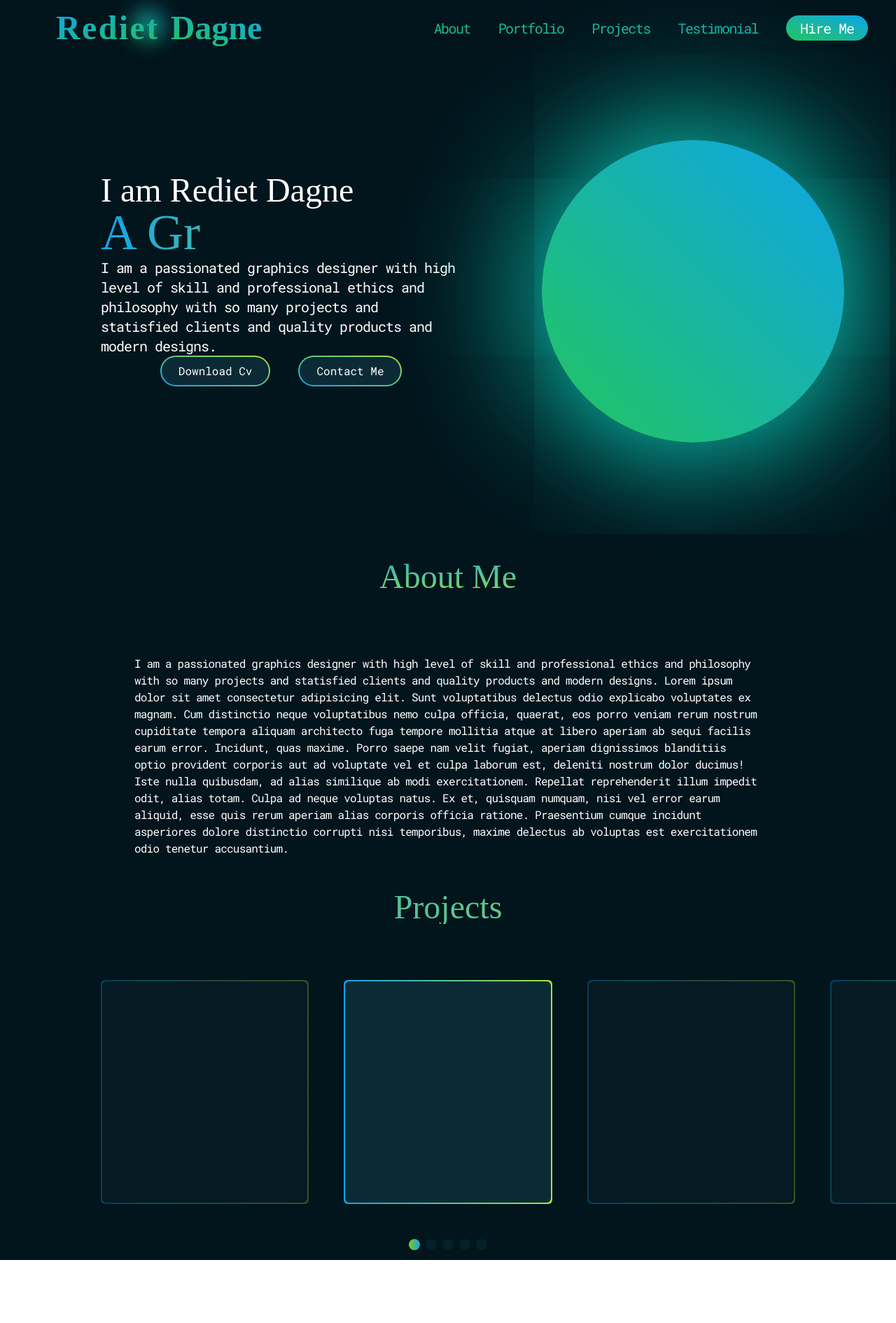
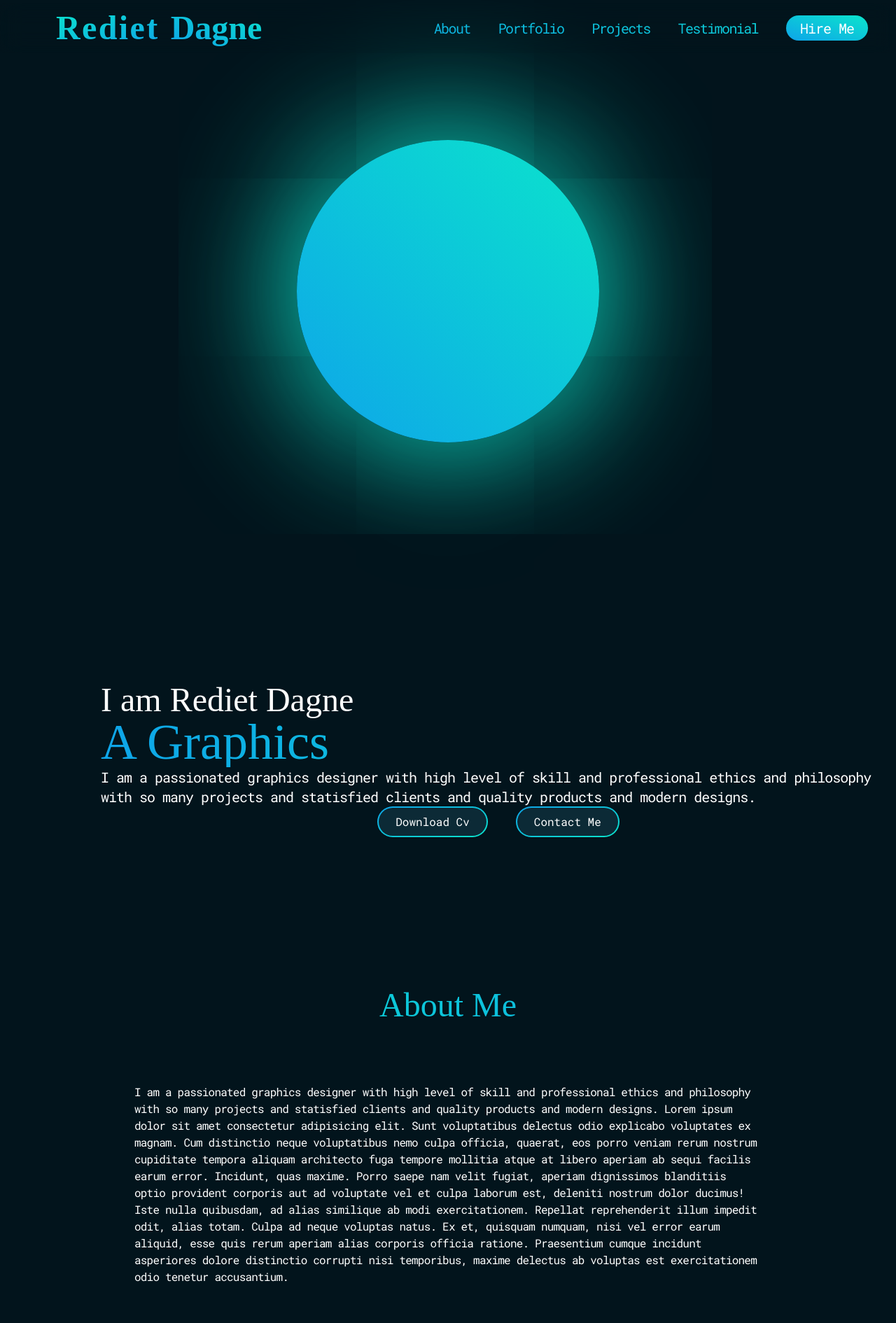
Before and after one commit to hunderaweke/rediet-dagne, a React (Vite) app: page / in a window 1280 px wide. Shown: the top 1890 px of the page at 70% size. Before the commit the page ends 1800 px from the top, so only its background shows below. Built offline with nearby package versions, Linux system fonts and the light colour scheme; a web font is replaced by a local one.

Commit message:
updated: portfolio

```diff
--- a/src/App.tsx
+++ b/src/App.tsx
@@ -2,6 +2,7 @@ import NavBar from "./components/NavBar";
 import AboutMe from "./components/AboutMe";
 import Hero from "./components/Hero";
 import Projects from "./components/Projects";
+import Portfolio from "./components/Porfolio";
 function App() {
   return (
     <>
@@ -9,6 +10,7 @@ function App() {
       <Hero />
       <AboutMe />
       <Projects />
+      <Portfolio />
     </>
   );
 }
--- a/src/components/AboutMe.tsx
+++ b/src/components/AboutMe.tsx
@@ -3,11 +3,11 @@ function AboutMe() {
     <>
       <div id="about" className="mt-10">
         <div className="w-full text-center">
-          <h1 className="font-brand text-5xl bg-clip-text bg-gradient-to-br from-sky-500 to-lime-400 text-transparent">
+          <h1 className="font-brand text-5xl bg-clip-text bg-gradient-to-r from-[#0BE4CC] to-sky-500 text-transparent">
             About Me
           </h1>
         </div>
-        <div className="px-48 py-12 mt-10  border-lime-400 border-right-">
+        <div className="px-10 lg:px-48 py-12 mt-10">
           <p className="font-normal tracking-tighter">
             I am a passionated graphics designer with high level of skill and
             professional ethics and philosophy with so many projects and
--- a/src/components/Hero.tsx
+++ b/src/components/Hero.tsx
@@ -2,13 +2,13 @@ import { TypeAnimation } from "react-type-animation";
 function Hero() {
   return (
     <>
-      <div className="flex justify-evenly gap-10">
+      <div className="flex-col-reverse lg:flex justify-evenly gap-10">
         <div className="w-full text-start font-brand flex flex-col py-44 pl-36">
           <h3 className="text-5xl">I am Rediet Dagne</h3>
           <TypeAnimation
             sequence={["A Graphics Designer", 1000, "An Architect", 1000]}
             repeat={Infinity}
-            className="text-7xl text-transparent bg-clip-text bg-gradient-to-r from-sky-500 to-lime-400"
+            className="text-7xl text-transparent bg-clip-text bg-gradient-to-l from-[#0BE4CC] to-sky-500"
           />
           <p className="font-normal tracking-tighter text-xl">
             I am a passionated graphics designer with high level of skill and
@@ -16,12 +16,12 @@ function Hero() {
             statisfied clients and quality products and modern designs.
           </p>
           <div className="font-normal flex w-full justify-center gap-10">
-            <div className="bg-gradient-to-tr from-sky-500 to-lime-400 p-0.5 rounded-full">
+            <div className="bg-gradient-to-tl from-[#0BE4CC] to-sky-500 p-0.5 rounded-full">
               <button className="bg-[#0C2A36] hover:bg-transparent hover:duration-1000 py-2 px-6 rounded-full">
                 Download Cv
               </button>
             </div>
-            <div className="bg-gradient-to-tr from-sky-500 to-lime-400 p-0.5 rounded-full">
+            <div className="bg-gradient-to-tl from-[#0BE4CC] to-sky-500 p-0.5 rounded-full">
               <button className=" bg-[#0C2A36] hover:bg-transparent hover:duration-1000 py-2 px-6 rounded-full">
                 Contact Me
               </button>
@@ -29,7 +29,7 @@ function Hero() {
           </div>
         </div>
         <div className="w-full flex justify-center py-32">
-          <div className="border-none w-[27rem] h-[27rem] rounded-full bg-gradient-to-bl from-sky-500 to-green-500 shadow-[#0BE4CC] shadow-[0px_0px_190px_15px]"></div>
+          <div className="border-none w-[27rem] h-[27rem] rounded-full bg-gradient-to-bl from-[#0BE4CC] to-sky-500 shadow-[#0BE4CC] shadow-[0px_0px_190px_15px]"></div>
         </div>
       </div>
     </>
--- a/src/components/NavBar.tsx
+++ b/src/components/NavBar.tsx
@@ -3,20 +3,20 @@ function NavBar() {
     <>
       <div className="sticky top-1 z-40 w-full backdrop-blur-lg flex-none transition-colors duration-500  supports-backdrop-blur:bg-white/75 dark:bg-[#02141C]/80 flex justify-between">
         <div className="px-20 py-3">
-          <h1 className="font-brand tracking-wider inline text-transparent bg-clip-text bg-gradient-to-br font-bold from-sky-500 to-green-500 lg:text-5xl md:text-4xl">
+          <h1 className="font-brand tracking-wider inline text-transparent bg-clip-text bg-gradient-to-br font-bold from-[#0BE4CC] to-sky-500 lg:text-5xl md:text-4xl">
             Rediet
           </h1>
-          <h1 className="font-brand ml-4 inline text-transparent bg-clip-text bg-gradient-to-bl font-bold from-sky-500 to-green-500 lg:text-5xl md:text-4xl">
+          <h1 className="font-brand ml-4 inline text-transparent bg-clip-text bg-gradient-to-bl font-bold from-[#0BE4CC] to-sky-500 lg:text-5xl md:text-4xl">
             Dagne
           </h1>
-          <div className="w-10 h-10 rounded-full t bg-gradient-to-bl font-bold from-sky-500 to-green-500 absolute blur-lg left-48 top-3"></div>
+          <div className="w-10 h-10 rounded-full t bg-gradient-to-bl font-bold ffrom-[#0BE4CC] to-sky-500 absolute blur-lg left-48 top-3"></div>
         </div>
-        <div className="px-10 font-normal flex text-xl  items-center gap-10 text-transparent bg-clip-text bg-gradient-to-bl font-bold from-sky-500 to-green-500 tracking-[-0.1rem]">
+        <div className="px-10 font-normal flex text-xl  items-center gap-10 text-transparent bg-clip-text bg-gradient-to-bl font-bold from-[#0BE4CC] to-sky-500 tracking-[-0.1rem]">
           <h2>About</h2>
           <h2>Portfolio</h2>
           <h2>Projects</h2>
           <h2>Testimonial</h2>
-          <button className="px-5 py-1 tracking-tighter text-white rounded-full bg-gradient-to-bl from-sky-500 to-green-500">
+          <button className="px-5 py-1 tracking-tighter text-white rounded-full bg-gradient-to-bl from-[#0BE4CC] to-sky-500">
             Hire Me
           </button>
         </div>
--- /dev/null
+++ b/src/components/Porfolio.tsx
@@ -0,0 +1,30 @@
+function Portfolio() {
+  return (
+    <>
+      <div className="flex items-center flex-col gap-y-8 mt-10 relative pb-5">
+        <h1 className="font-brand text-center text-5xl text-transparent bg-clip-text bg-gradient-to-r from-[#0BE4CC] to-sky-500">
+          Portfolio
+        </h1>
+        <div className="bg-gradient-to-tr from-[#0BE4CC] to-sky-500 h-0.5 w-1/2"></div>
+        <div className="bg-gradient-to-tr from-[#0BE4CC] to-sky-500 h-6 w-6 left-[24%] top-[66%] rounded-full absolute"></div>
+        <div className="bg-gradient-to-tr from-[#0BE4CC] to-sky-500 h-6 w-6 right-[24%] top-[66%] rounded-full absolute"></div>
+      </div>
+      <div className="flex flex-col  px-[9%] py-5">
+        <div className="md:flex  gap-20 mb-10">
+          <div className="w-1/2 h-60 bg-[#0C2A36] rounded-md"></div>
+          <div className="w-1/2 h-60 bg-[#0C2A36] rounded-md"></div>
+        </div>{" "}
+        <div className="relative flex justify-center h-10 ">
+          <div className="bg-gradient-to-tr from-[#0BE4CC] to-sky-500 h-0.5 w-1/2"></div>
+          <div className="bg-gradient-to-tr from-[#0BE4CC] to-sky-500 h-6 w-6 left-[24%] top-[-30%] rounded-full absolute"></div>
+          <div className="bg-gradient-to-tr from-[#0BE4CC] to-sky-500 h-6 w-6 right-[24%] top-[-30%] rounded-full absolute"></div>
+        </div>
+        <div className="flex gap-20">
+          <div className="w-1/2 h-60 bg-[#0C2A36] rounded-md"></div>
+          <div className="w-1/2 h-60 bg-[#0C2A36] rounded-md"></div>
+        </div>
+      </div>
+    </>
+  );
+}
+export default Portfolio;
--- a/src/components/Projects.tsx
+++ b/src/components/Projects.tsx
@@ -7,37 +7,43 @@ import "./pagination.css";
 function Projects() {
   return (
     <>
-      <h1 className="font-brand text-center text-5xl text-transparent bg-clip-text bg-gradient-to-r from-sky-500 to-lime-400">
+      <h1 className="font-brand text-center text-5xl text-transparent bg-clip-text bg-gradient-to-r from-[#0BE4CC] to-sky-500">
         Projects
       </h1>
       <Swiper
-        className="w-full px-36 py-20"
+        className="w-full px-20 md:px-36 py-20"
         modules={[Pagination, Autoplay, Parallax, Mousewheel]}
         parallax={{ enabled: true }}
         mousewheel={true}
         pagination={{ clickable: true }}
-        slidesPerView={3}
-        spaceBetween={50}
+        slidesPerView={1}
+        spaceBetween={20}
+        breakpoints={{
+          640: {
+            slidesPerView: 2,
+            spaceBetween: 20,
+          },
+        }}
       >
-        <SwiperSlide className="bg-gradient-to-r from-sky-500 to-lime-400 rounded-md w-20 h-80 p-0.5">
+        <SwiperSlide className="bg-gradient-to-r from-[#0BE4CC] to-sky-500 rounded-md w-20 h-80 p-0.5">
           <div className="bg-[#0C2A36] w-full h-full rounded-md"></div>
         </SwiperSlide>
-        <SwiperSlide className="bg-gradient-to-r from-sky-500 to-lime-400 rounded-md w-20 h-80 p-0.5">
+        <SwiperSlide className="bg-gradient-to-r from-[#0BE4CC] to-sky-500 rounded-md w-20 h-80 p-0.5">
           <div className="bg-[#0C2A36] w-full h-full rounded-md"></div>
         </SwiperSlide>
-        <SwiperSlide className="bg-gradient-to-r from-sky-500 to-lime-400 rounded-md w-20 h-80 p-0.5">
+        <SwiperSlide className="bg-gradient-to-r from-[#0BE4CC] to-sky-500 rounded-md w-20 h-80 p-0.5">
           <div className="bg-[#0C2A36] w-full h-full rounded-md"></div>
         </SwiperSlide>
-        <SwiperSlide className="bg-gradient-to-r from-sky-500 to-lime-400 rounded-md w-20 h-80 p-0.5">
+        <SwiperSlide className="bg-gradient-to-r from-[#0BE4CC] to-sky-500 rounded-md w-20 h-80 p-0.5">
           <div className="bg-[#0C2A36] w-full h-full rounded-md"></div>
         </SwiperSlide>
-        <SwiperSlide className="bg-gradient-to-r from-sky-500 to-lime-400 rounded-md w-20 h-80 p-0.5">
+        <SwiperSlide className="bg-gradient-to-r from-[#0BE4CC] to-sky-500 rounded-md w-20 h-80 p-0.5">
           <div className="bg-[#0C2A36] w-full h-full rounded-md"></div>
         </SwiperSlide>
-        <SwiperSlide className="bg-gradient-to-r from-sky-500 to-lime-400 rounded-md w-20 h-80 p-0.5">
+        <SwiperSlide className="bg-gradient-to-r from-[#0BE4CC] to-sky-500 rounded-md w-20 h-80 p-0.5">
           <div className="bg-[#0C2A36] w-full h-full rounded-md"></div>
         </SwiperSlide>
-        <SwiperSlide className="bg-gradient-to-r from-sky-500 to-lime-400 rounded-md w-20 h-80 p-0.5">
+        <SwiperSlide className="bg-gradient-to-r from-[#0BE4CC] to-sky-500 rounded-md w-20 h-80 p-0.5">
           <div className="bg-[#0C2A36] w-full h-full rounded-md"></div>
         </SwiperSlide>
       </Swiper>
--- a/src/components/pagination.css
+++ b/src/components/pagination.css
@@ -4,7 +4,7 @@
     background-color: #1a4e63;
 }
 .swiper-pagination-bullet-active{
-    background-image: linear-gradient(to right,#84cc16,#0ea5e9);
+    background-image: linear-gradient(to right,#0BE4CC, #0ea5e9);
 }
 .swiper-slide-next{
     opacity: 100% !important;
--- a/tailwind.config.js
+++ b/tailwind.config.js
@@ -9,6 +9,10 @@ export default {
       fontFamily:{
         'brand':[ 'Zen Tokyo Zoo', 'cursive'],
         'normal':['Roboto Mono','monospace'],
+      },
+      color:{
+        '#obe4cc':'gradient-1',
+        "#0093e0":'gradient-2'
       }
     },
   },
```
